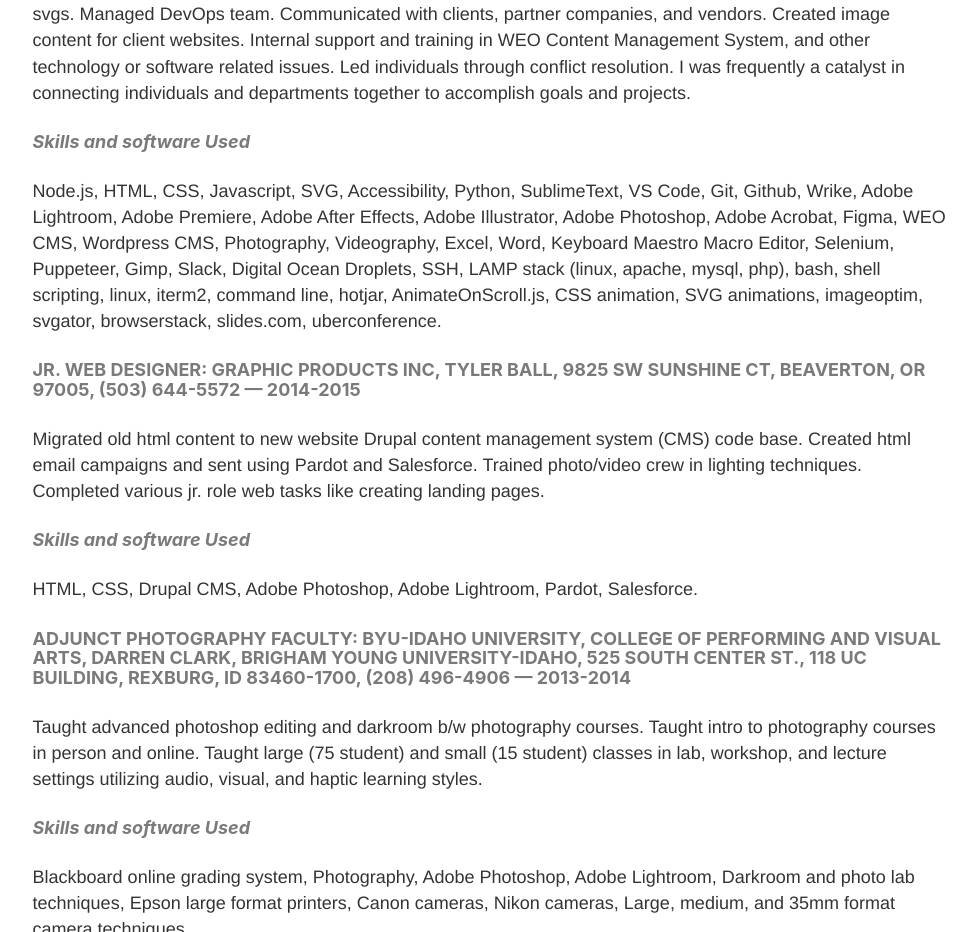
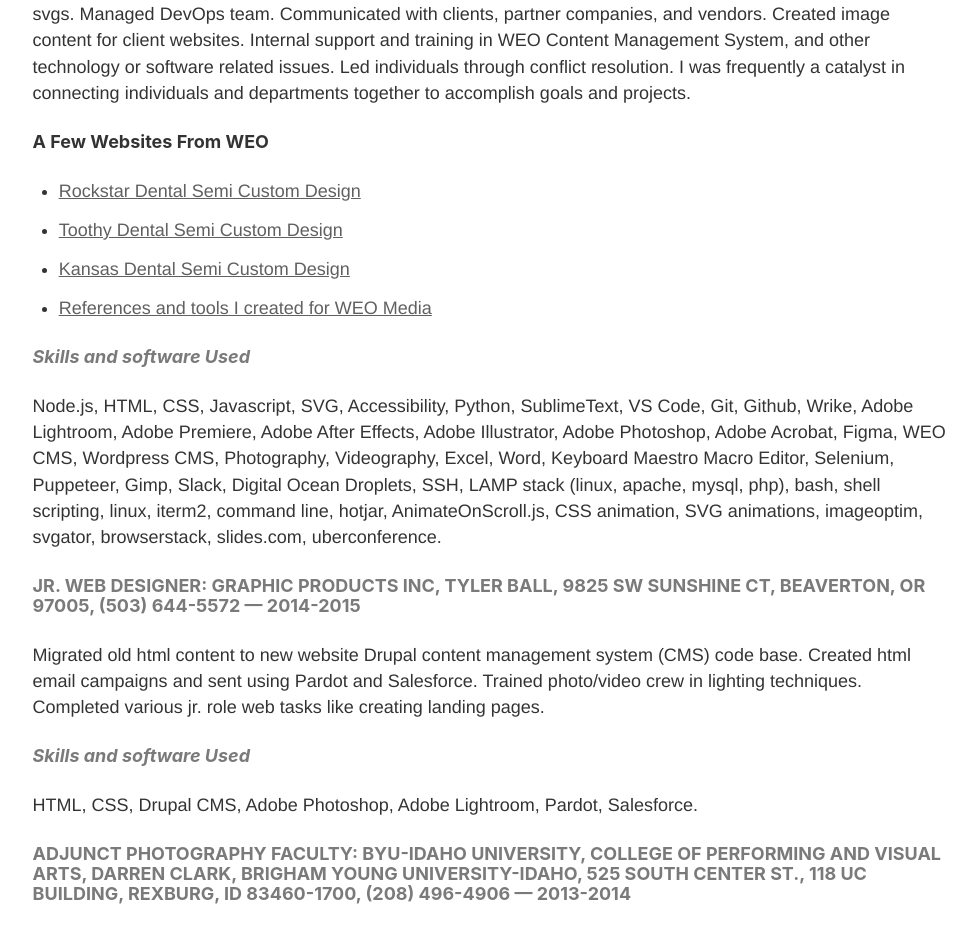
Before and after one commit to damky/20200724-dougmckay-dev, a Gatsby site in the folder dougmckay-dev/: page / in a window 1280 px wide. Shown: the part 1124-2056 px from the top of the page, without its empty margins (147-1123 px from the left). Built offline with nearby package versions, Linux system fonts and the light colour scheme; Gatsby itself is replaced by a stand-in of ours.

Commit message:
added example websites from weo

```diff
--- a/dougmckay-dev/src/pages/index.js
+++ b/dougmckay-dev/src/pages/index.js
@@ -97,6 +97,29 @@
       resolution. I was frequently a catalyst in connecting individuals and
       departments together to accomplish goals and projects.
     </p>
+    <h4>A Few Websites From WEO</h4>
+    <ul>
+      <li>
+        <a href="http://www.weo2.com/p/dentist-Home-p36141.asp?preview=1">
+          Rockstar Dental Semi Custom Design
+        </a>
+      </li>
+      <li>
+        <a href="http://www.weo2.com/p/Home-p36335.asp?preview=1">
+          Toothy Dental Semi Custom Design
+        </a>
+      </li>
+      <li>
+        <a href="http://www.weo2.com/p/dentist-Home-p29400.asp?preview=1">
+          Kansas Dental Semi Custom Design
+        </a>
+      </li>
+      <li>
+        <a href="http://www.online-dds.com/p/dentist-Inline-SVG-p41879.asp">
+          References and tools I created for WEO Media
+        </a>
+      </li>
+    </ul>
     <Skills>Skills and software Used</Skills>
     <p>
       Node.js, HTML, CSS, Javascript, SVG, Accessibility, Python, SublimeText,
```
